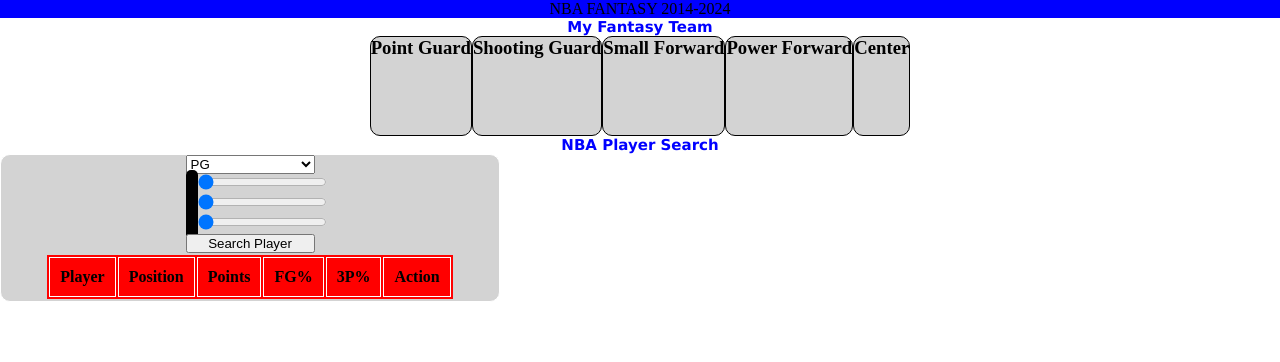
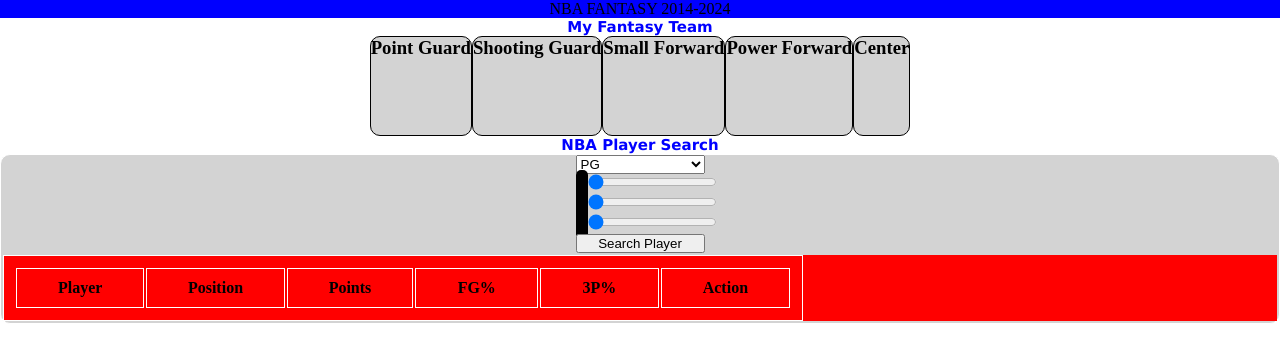
Before and after one commit to zevpaneth/test3, a plain HTML site: page index.html in a window 1280 px wide. Drawn offline with Linux system fonts and the light colour scheme; a script that the page names is missing.

Commit message:
functions initial

```diff
--- a/style.css
+++ b/style.css
@@ -36,20 +36,25 @@
     background: lightgray;
     border: white solid 1px;
     border-radius: 10px;
-    width: 500px;
+    width: 100%;
     flex-direction: column;
 }
 select, #searchBtn{
     width: 100%;
 }
+table{
+    width: 100%;
+}
 thead {
     display: flex;
     background-color: red;
+    width: 100%;
 }
-th{
+th, tr {
     padding: 10px;
     text-align: center;
     border: 1px solid white;
+    width: 100vh;
 }
 span{
     background-color: black;
```
